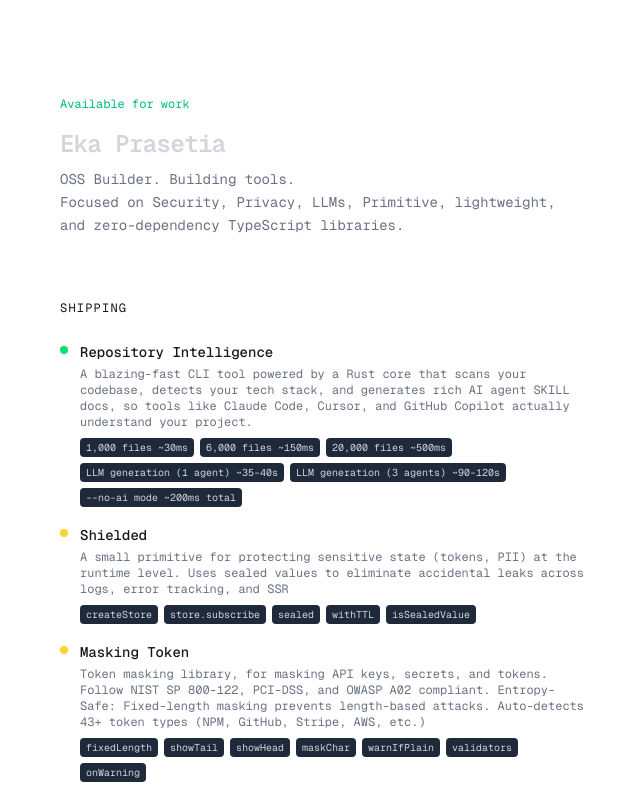
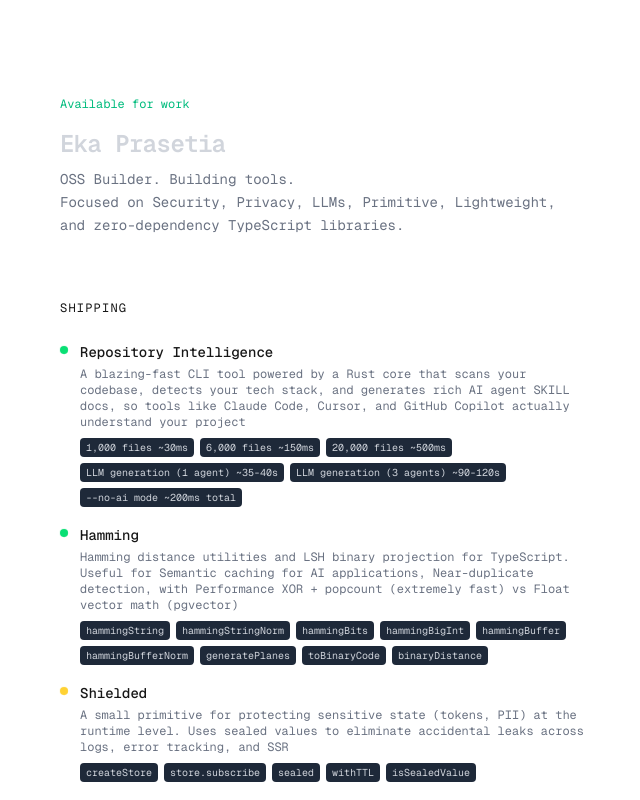
Before and after one commit to ekaone/prasetia-me, a Next.js app: page / in a window 1280 px wide. Shown: the top 800 px of the page, without its empty margins (316-956 px from the left). Built offline with nearby package versions, Linux system fonts and the light colour scheme.

Commit message:
update project list

```diff
--- a/app/data/project.ts
+++ b/app/data/project.ts
@@ -2,7 +2,7 @@ const projects = [
   {
     title: "Repository Intelligence",
     description:
-      "A blazing-fast CLI tool powered by a Rust core that scans your codebase, detects your tech stack, and generates rich AI agent SKILL docs, so tools like Claude Code, Cursor, and GitHub Copilot actually understand your project.",
+      "A blazing-fast CLI tool powered by a Rust core that scans your codebase, detects your tech stack, and generates rich AI agent SKILL docs, so tools like Claude Code, Cursor, and GitHub Copilot actually understand your project",
     active: true,
     stack: [
       "1,000 files ~30ms",
@@ -13,6 +13,24 @@ const projects = [
       "--no-ai mode ~200ms total",
     ],
     url: "https://github.com/ekaone/repo-intel",
+  },
+  {
+    title: "Hamming",
+    description:
+      "Hamming distance utilities and LSH binary projection for TypeScript. Useful for Semantic caching for AI applications, Near-duplicate detection, with Performance XOR + popcount (extremely fast) vs Float vector math (pgvector)",
+    active: true,
+    stack: [
+      "hammingString",
+      "hammingStringNorm",
+      "hammingBits",
+      "hammingBigInt",
+      "hammingBuffer",
+      "hammingBufferNorm",
+      "generatePlanes",
+      "toBinaryCode",
+      "binaryDistance",
+    ],
+    url: "https://github.com/ekaone/hamming",
   },
   {
     title: "Shielded",
--- a/app/page.tsx
+++ b/app/page.tsx
@@ -18,7 +18,7 @@ export default function Home() {
           <p className="text-gray-500 text-sm leading-relaxed">
             OSS Builder. Building tools.
             <br />
-            Focused on Security, Privacy, LLMs, Primitive, lightweight, and
+            Focused on Security, Privacy, LLMs, Primitive, Lightweight, and
             zero-dependency TypeScript libraries.
           </p>
         </div>
```
